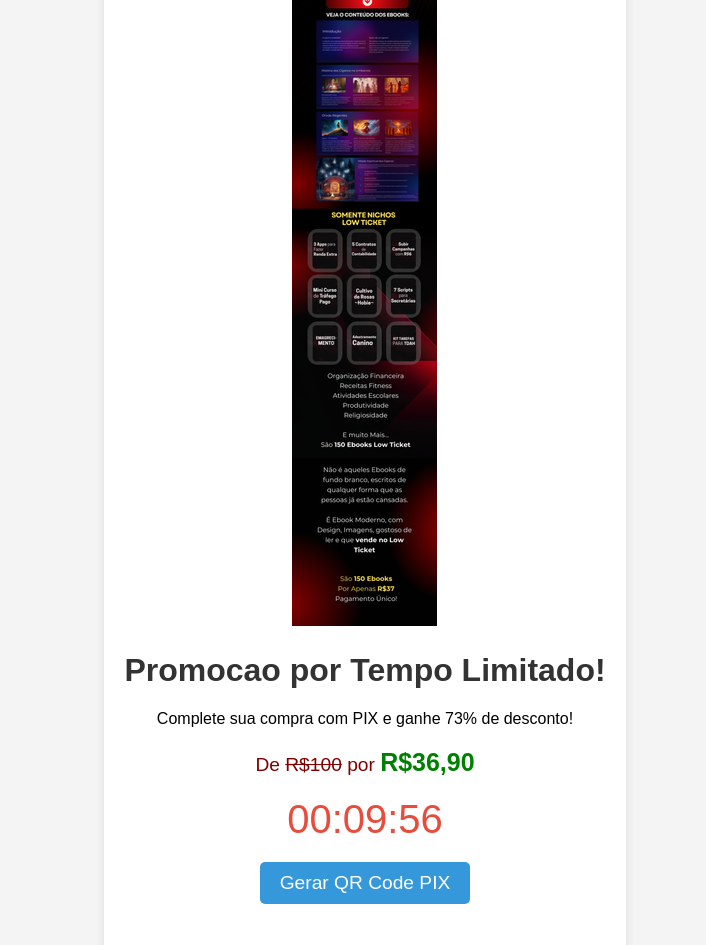
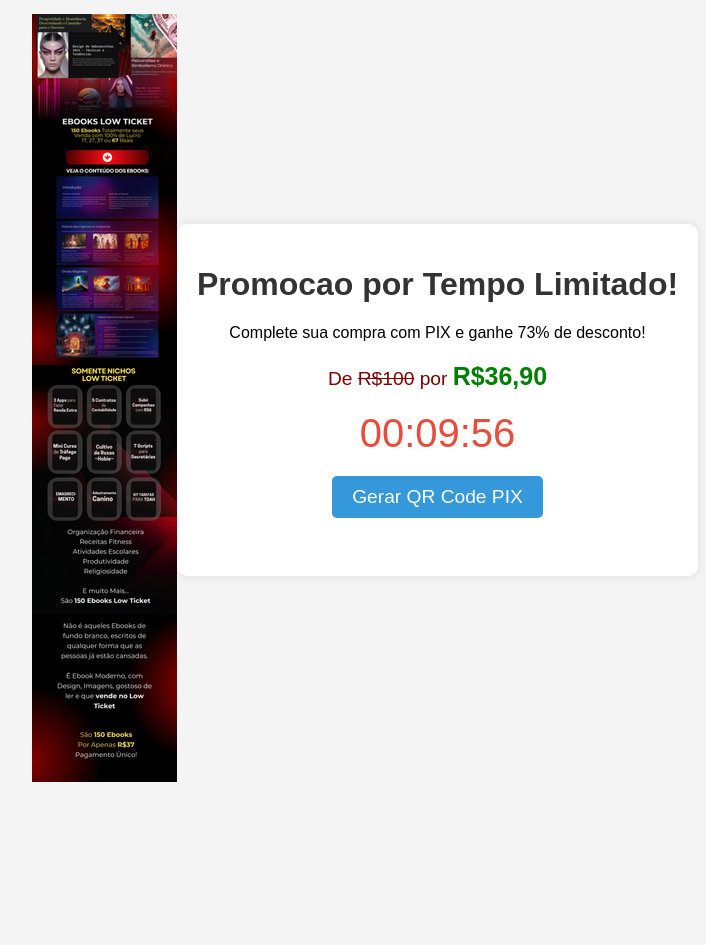
Before and after one commit to guiaobjetivo/checkout, a plain HTML site: page index.html in a window 1280 px wide. Shown: the whole page, without its empty margins (275-981 px from the left). After the commit the page ends 800 px from the top, so only its background shows below. Drawn offline with Linux system fonts and the light colour scheme.

Commit message:
Update index.html

```diff
--- a/index.html
+++ b/index.html
@@ -8,8 +8,9 @@
 </head>
 <body>
 
+	<div><center></center><img src="0.png"></img><br>  </center></div>
 
-    <div class="container"> <div><img src="0.png"></img><br>  </div>
+    <div class="container">
         <h1>Promocao por Tempo Limitado!</h1>
         <p>Complete sua compra com PIX e ganhe 73% de desconto!</p>
 <p class="priceline">De <s>R$100</s> por <b class="price">R$36,90</b></p>
```
